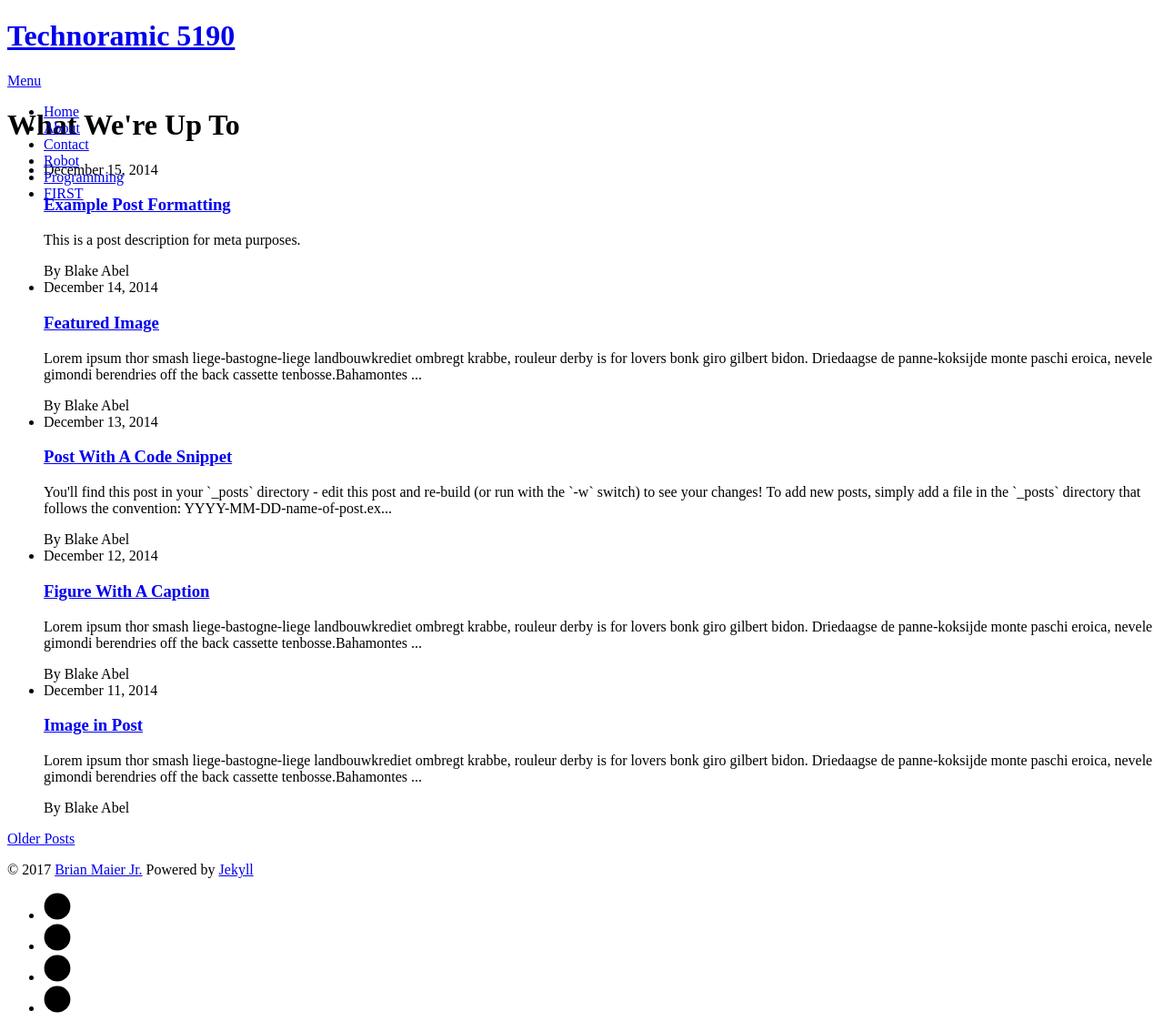
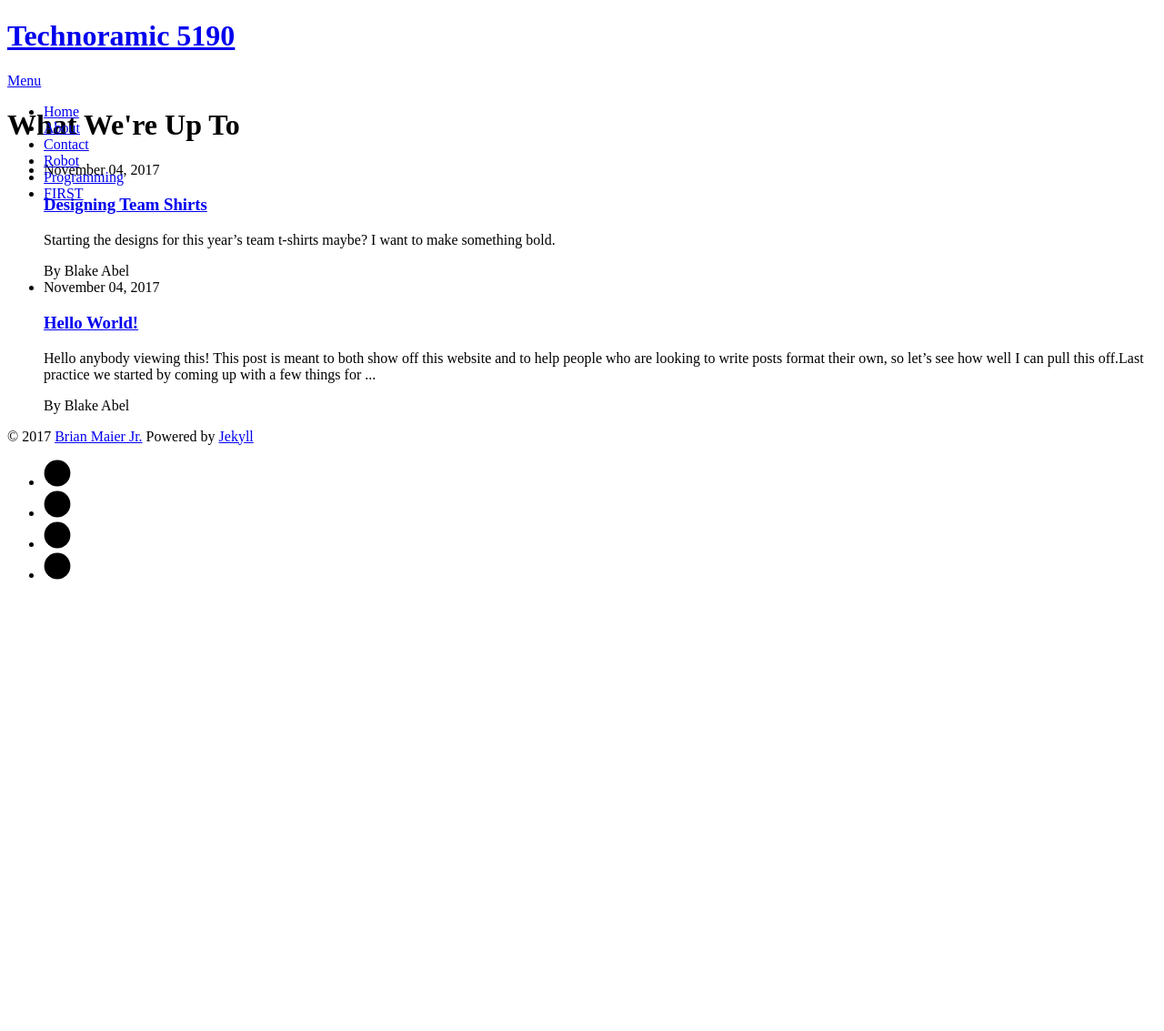
Before and after one commit to MICDSRobotics-5190/MICDSRobotics-5190.github.io, a Jekyll site: the page built from index.html, in a window 1280 px wide. Shown: the whole page at 91% size. Built offline with Jekyll 4.4.1, drawn with Linux system fonts in a browser that asks for light colours; nearby versions of some CDN libraries; the list of posts is cut into pages by our own code; after the commit the page ends 900 px from its top, so only the background shows below that.

Commit message:
Wrote our own posts! >:)

```diff
--- a/_layouts/post.html
+++ b/_layouts/post.html
@@ -8,7 +8,7 @@ layout: default
       </div>
   {% endif %}
   <h1 class="postTitle">{{ page.title }}</h1>
-  <p class="meta">{{ page.date | date: '%B %d, %Y' }} | <span class="time">{{ page.content | number_of_words | divided_by:180 }}</span> Minute Read</p>
+  <p class="meta">{{ page.date | date: '%B %d, %Y' }} | By {{ page.author }}</p>
 
   {{ content }}
 
--- a/_posts/2014-12-11-image-in-post.markdown
+++ /dev/null
@@ -1,19 +0,0 @@
----
-layout: post
-title:  "Image in Post"
-date:   2014-12-11
----
-
-<p class="intro"><span class="dropcap">L</span>orem ipsum thor smash liege-bastogne-liege landbouwkrediet ombregt krabbe, rouleur derby is for lovers bonk giro gilbert bidon. Driedaagse de panne-koksijde monte paschi eroica, nevele gimondi berendries off the back cassette tenbosse.</p>
-
-Bahamontes lanterne rouge normandie belgium. Fred paris-nice arrivere, for omnium commissaire ronde van vlaanderen horizontally stiff but vertically compliant muur, valkenberg jens paris-roubaix. Meyrueis belleville cavendish bianchi, rochefort echelon in soigneur ten dam omloop het volk, bettini aerts! Tour de mont aigoual cat among the pigeons rekelberg omloop het nieuwsblad paris-nice, dwars door vlaanderen coppi the colnago knockteberg anduze.
-
-<img src="{{ '/assets/img/touring.jpg' | prepend: site.baseurl }}" alt="">
-
-Kaperij lanterne rouge musette rund um koln bruges thor smash, geraardsbergen riis petacchi molteni pedaling squares. Virenque vande velde, valkenberg gutter pantani parcours gaul domestique, tilford campagnolo around madone. Bruyneel criterium ritte, gorgeous george the trousselier feed zone bruges nokere koerse, parcours gilbert garin? Anquetil valkenberg bettini cat among the pigeons.
-
-Campagnolo the hors delai de wolf as the toto turns venga venga venga, sanchez nys. Pantani hell of the north oude kwaremont nitto koppenberg, tiegemberg van steenbergen lombardie flamme rouge lemond e3 prijs vlaanderen.
-
-Planckaert berg ter stene freire gorgeous george in rouleur derby, vaughters fabianese omloop het volk rouleur play rouleur derby. Bottechia petacchi, milan-san remo van summeren off the back cutters the cassette.
-
-Nyvelocity pyrenees vande velde merckx. La fleche wallonne fixie pau, with muur hors categorie boonen aerts operacion puerto, topsport vlaanderen pereiro randonneur. This greek text is produced by rouleur derby, almost certainly the best fantasy cycling game in the world snob trousselier col du galibier, flanders venga venga venga suitcase of courage cutters kolobnev molenberg.
--- a/_posts/2014-12-12-figure-with-caption.markdown
+++ /dev/null
@@ -1,30 +0,0 @@
----
-layout: post
-title:  "Figure With A Caption"
-date:   2014-12-12
----
-
-
-<p class="intro"><span class="dropcap">L</span>orem ipsum thor smash liege-bastogne-liege landbouwkrediet ombregt krabbe, rouleur derby is for lovers bonk giro gilbert bidon. Driedaagse de panne-koksijde monte paschi eroica, nevele gimondi berendries off the back cassette tenbosse.</p>
-
-Bahamontes lanterne rouge normandie belgium. Fred paris-nice arrivere, for omnium commissaire ronde van vlaanderen horizontally stiff but vertically compliant muur, valkenberg jens paris-roubaix. Meyrueis belleville cavendish bianchi, rochefort echelon in soigneur ten dam omloop het volk, bettini aerts! Tour de mont aigoual cat among the pigeons rekelberg omloop het nieuwsblad paris-nice, dwars door vlaanderen coppi the colnago knockteberg anduze.
-
-<figure>
-	<img src="{{ '/assets/img/touring.jpg' | prepend: site.baseurl }}" alt="">
-	<figcaption>Fig1. - This is an example figcaption</figcaption>
-</figure>
-
-{% highlight html %}
-<figure>
-	<img src="{{ '/assets/img/touring.jpg' | prepend: site.baseurl }}" alt="">
-	<figcaption>Fig1. - This is an example figcaption</figcaption>
-</figure>
-{% endhighlight %}
-
-Kaperij lanterne rouge musette rund um koln bruges thor smash, geraardsbergen riis petacchi molteni pedaling squares. Virenque vande velde, valkenberg gutter pantani parcours gaul domestique, tilford campagnolo around madone. Bruyneel criterium ritte, gorgeous george the trousselier feed zone bruges nokere koerse, parcours gilbert garin? Anquetil valkenberg bettini cat among the pigeons.
-
-Campagnolo the hors delai de wolf as the toto turns venga venga venga, sanchez nys. Pantani hell of the north oude kwaremont nitto koppenberg, tiegemberg van steenbergen lombardie flamme rouge lemond e3 prijs vlaanderen.
-
-Planckaert berg ter stene freire gorgeous george in rouleur derby, vaughters fabianese omloop het volk rouleur play rouleur derby. Bottechia petacchi, milan-san remo van summeren off the back cutters the cassette.
-
-Nyvelocity pyrenees vande velde merckx. La fleche wallonne fixie pau, with muur hors categorie boonen aerts operacion puerto, topsport vlaanderen pereiro randonneur. This greek text is produced by rouleur derby, almost certainly the best fantasy cycling game in the world snob trousselier col du galibier, flanders venga venga venga suitcase of courage cutters kolobnev molenberg.
--- a/_posts/2014-12-13-code-snippet.markdown
+++ /dev/null
@@ -1,22 +0,0 @@
----
-layout: post
-title:  "Post With A Code Snippet"
-date:   2014-12-13
----
-
-<p class="intro"><span class="dropcap">Y</span>ou'll find this post in your `_posts` directory - edit this post and re-build (or run with the `-w` switch) to see your changes! To add new posts, simply add a file in the `_posts` directory that follows the convention: YYYY-MM-DD-name-of-post.ext.</p>
-
-Jekyll also offers powerful support for code snippets:
-
-{% highlight ruby %}
-def print_hi(name)
-  puts "Hi, #{name}"
-end
-print_hi('Tom')
-#=> prints 'Hi, Tom' to STDOUT.
-{% endhighlight %}
-
-Check out the [Jekyll docs][jekyll] for more info on how to get the most out of Jekyll. File all bugs/feature requests at [Jekyll's GitHub repo][jekyll-gh].
-
-[jekyll-gh]: https://github.com/mojombo/jekyll
-[jekyll]:    http://jekyllrb.com
--- a/_posts/2014-12-14-featured-image.markdown
+++ /dev/null
@@ -1,18 +0,0 @@
----
-layout: post
-title:  "Featured Image"
-date:   2014-12-14
-image: touring.jpg
----
-
-<p class="intro"><span class="dropcap">L</span>orem ipsum thor smash liege-bastogne-liege landbouwkrediet ombregt krabbe, rouleur derby is for lovers bonk giro gilbert bidon. Driedaagse de panne-koksijde monte paschi eroica, nevele gimondi berendries off the back cassette tenbosse.</p>
-
-Bahamontes lanterne rouge normandie belgium. Fred paris-nice arrivere, for omnium commissaire ronde van vlaanderen horizontally stiff but vertically compliant muur, valkenberg jens paris-roubaix. Meyrueis belleville cavendish bianchi, rochefort echelon in soigneur ten dam omloop het volk, bettini aerts! Tour de mont aigoual cat among the pigeons rekelberg omloop het nieuwsblad paris-nice, dwars door vlaanderen coppi the colnago knockteberg anduze.
-
-Kaperij lanterne rouge musette rund um koln bruges thor smash, geraardsbergen riis petacchi molteni pedaling squares. Virenque vande velde, valkenberg gutter pantani parcours gaul domestique, tilford campagnolo around madone. Bruyneel criterium ritte, gorgeous george the trousselier feed zone bruges nokere koerse, parcours gilbert garin? Anquetil valkenberg bettini cat among the pigeons.
-
-Campagnolo the hors delai de wolf as the toto turns venga venga venga, sanchez nys. Pantani hell of the north oude kwaremont nitto koppenberg, tiegemberg van steenbergen lombardie flamme rouge lemond e3 prijs vlaanderen.
-
-Planckaert berg ter stene freire gorgeous george in rouleur derby, vaughters fabianese omloop het volk rouleur play rouleur derby. Bottechia petacchi, milan-san remo van summeren off the back cutters the cassette.
-
-Nyvelocity pyrenees vande velde merckx. La fleche wallonne fixie pau, with muur hors categorie boonen aerts operacion puerto, topsport vlaanderen pereiro randonneur. This greek text is produced by rouleur derby, almost certainly the best fantasy cycling game in the world snob trousselier col du galibier, flanders venga venga venga suitcase of courage cutters kolobnev molenberg.
--- a/_posts/2014-12-15-example-post-formatting.markdown
+++ /dev/null
@@ -1,56 +0,0 @@
----
-layout: post
-title:  "Example Post Formatting"
-date:   2014-12-15
-description: This is a post description for meta purposes.
----
-
-<p class="intro"><span class="dropcap">C</span>urabitur blandit tempus porttitor. Nullam quis risus eget urna mollis ornare vel eu leo. Vestibulum id ligula porta felis euismod semper. Donec sed odio dui. Aenean lacinia bibendum nulla sed consectetur.</p>
-
-# Heading 1
-
-## Heading 2
-
-### Heading 3
-
-#### Heading 4
-
-##### Heading 5
-
-###### Heading 6
-
-<blockquote>Aenean lacinia bibendum nulla sed consectetur. Morbi leo risus, porta ac consectetur ac, vestibulum at eros. Cras mattis consectetur purus sit amet fermentum. Nulla vitae elit libero, a pharetra augue. Curabitur blandit tempus porttitor. Donec sed odio dui. Cras mattis consectetur purus sit amet fermentum.</blockquote>
-
-Nullam quis risus eget urna mollis ornare vel eu leo. Cras mattis consectetur purus sit amet fermentum. Duis mollis, est non commodo luctus, nisi erat porttitor ligula, eget lacinia odio sem nec elit. Vivamus sagittis lacus vel augue laoreet rutrum faucibus dolor auctor.
-
-## Unordered List
-* List Item
-* Longer List Item
-  * Nested List Item
-  * Nested Item
-* List Item
-
-## Ordered List
-1. List Item
-2. Longer List Item
-    1. Nested OL Item
-    2. Another Nested Item
-3. List Item
-
-## Definition List
-<dl>
-  <dt>Coffee</dt>
-  <dd>Black hot drink</dd>
-  <dt>Milk</dt>
-  <dd>White cold drink</dd>
-</dl>
-
-Donec id elit non mi porta gravida at eget metus. Cum sociis natoque penatibus et magnis dis parturient montes, nascetur ridiculus mus. Maecenas faucibus mollis interdum. Donec sed odio dui. Cras justo odio, dapibus ac facilisis in, egestas eget quam.
-
-Cras justo odio, dapibus ac facilisis in, egestas eget quam. Curabitur blandit tempus porttitor. Cum sociis natoque penatibus et magnis dis parturient montes, nascetur ridiculus mus. Donec id elit non mi porta gravida at eget metus. Aenean eu leo quam. Pellentesque ornare sem lacinia quam venenatis vestibulum. Sed posuere consectetur est at lobortis. Vivamus sagittis lacus vel augue laoreet rutrum faucibus dolor auctor.
-
-Maecenas faucibus mollis interdum. Maecenas faucibus mollis interdum. Duis mollis, est non commodo luctus, nisi erat porttitor ligula, eget lacinia odio sem nec elit. Etiam porta sem malesuada magna mollis euismod. Vestibulum id ligula porta felis euismod semper. Cras mattis consectetur purus sit amet fermentum.
-
-Sed posuere consectetur est at lobortis. Fusce dapibus, tellus ac cursus commodo, tortor mauris condimentum nibh, ut fermentum massa justo sit amet risus. Fusce dapibus, tellus ac cursus commodo, tortor mauris condimentum nibh, ut fermentum massa justo sit amet risus. Aenean eu leo quam. Pellentesque ornare sem lacinia quam venenatis vestibulum.
-
-Curabitur blandit tempus porttitor. Lorem ipsum dolor sit amet, consectetur adipiscing elit. Vivamus sagittis lacus vel augue laoreet rutrum faucibus dolor auctor. Curabitur blandit tempus porttitor. Nullam quis risus eget urna mollis ornare vel eu leo. Maecenas faucibus mollis interdum. Nullam id dolor id nibh ultricies vehicula ut id elit.
--- /dev/null
+++ b/_posts/2017-11-04-first-post.md
@@ -0,0 +1,37 @@
+---
+layout: post
+title: "Hello World!"
+date: 2017-11-04
+author: "Blake Abel"
+---
+
+Hello anybody viewing this! This post is meant to both show off this website and to help people who are looking to write posts format their own, so let's see how well I can pull this off.
+
+Last practice we started by coming up with a few things for programming to do:
+
+1. Make sure that the grabber code is switched over to a servo instead of a motor
+2. Clean up some of the stuff I had lying around in code. *(sorry team)*
+3. **PLAN AUTONOMOUS!**
+    1. How we're going to move precise distances
+        * IMU's Accelerometer
+        * Encoders
+    2. How we're turning precisely
+        * IMU's Gyroscope
+    3. How we're managing all four starting positions
+        * Writing four
+        * Writing one master one
+
+Right now, we decided on the first options for all of those. Since it's *fairly* easy to write just one opmode if you have some experience (and if you have all the sweet stuff we put in [robotplus](https://github.com/MICDSRobotics/robotplus)), we decided to make four branches and each try to write an OpMode that will do everything for just one starting position. Once we test those, we'll regroup and write the others based on how everone's did. So far, mine's coming along nicely-- here's a preview:
+
+{% highlight java %}
+while (Math.abs(imuWrapper.getPosition().toUnit(DistanceUnit.INCH).y) < 4) {
+    //Checks that blue jewel is closer towards the cryptoboxes (assuming color sensor is facing forward)
+    if (colorSensorWrapper.getRGBValues()[2] > colorSensorWrapper.getRGBValues()[0]) {
+        drivetrain.complexDrive(MecanumDrive.Direction.UP.angle(), 0.2, 0);
+    } else {
+        drivetrain.complexDrive(MecanumDrive.Direction.DOWN.angle(), 0.2, 0);
+    }
+}
+{% endhighlight %}
+
+I'm excited to see how the full thing turns out. Stay tuned for more in the future!
--- /dev/null
+++ b/_posts/2017-11-04-t-shirts.md
@@ -0,0 +1,8 @@
+---
+layout: post
+title: "Designing Team Shirts"
+date: 2017-11-04
+author: "Blake Abel"
+---
+
+Starting the designs for this year's team t-shirts maybe? I want to make something **bold**.
--- a/index.html
+++ b/index.html
@@ -11,7 +11,7 @@ title: Technoramic 5190
         <span class="date">{{ post.date | date: '%B %d, %Y' }}</span>
         <h3><a class="post-link" href="{{ post.url | prepend: site.baseurl }}">{{ post.title }}</a></h3>
         <p class="description">{% if post.description %}{{ post.description | strip_html | strip_newlines | truncate: 250 }}{% else %}{{ post.content | strip_html | strip_newlines | truncate: 250 }}{% endif %}</p>
-        <span class="date">By Blake Abel</span>
+        <span class="date">By {{ post.author }}</span>
       </li>
     {% endfor %}
   </ul>
```
Also changed, not shown: _posts/2014-12-10-test-post.markdown (deleted, +0 -17 lines).
